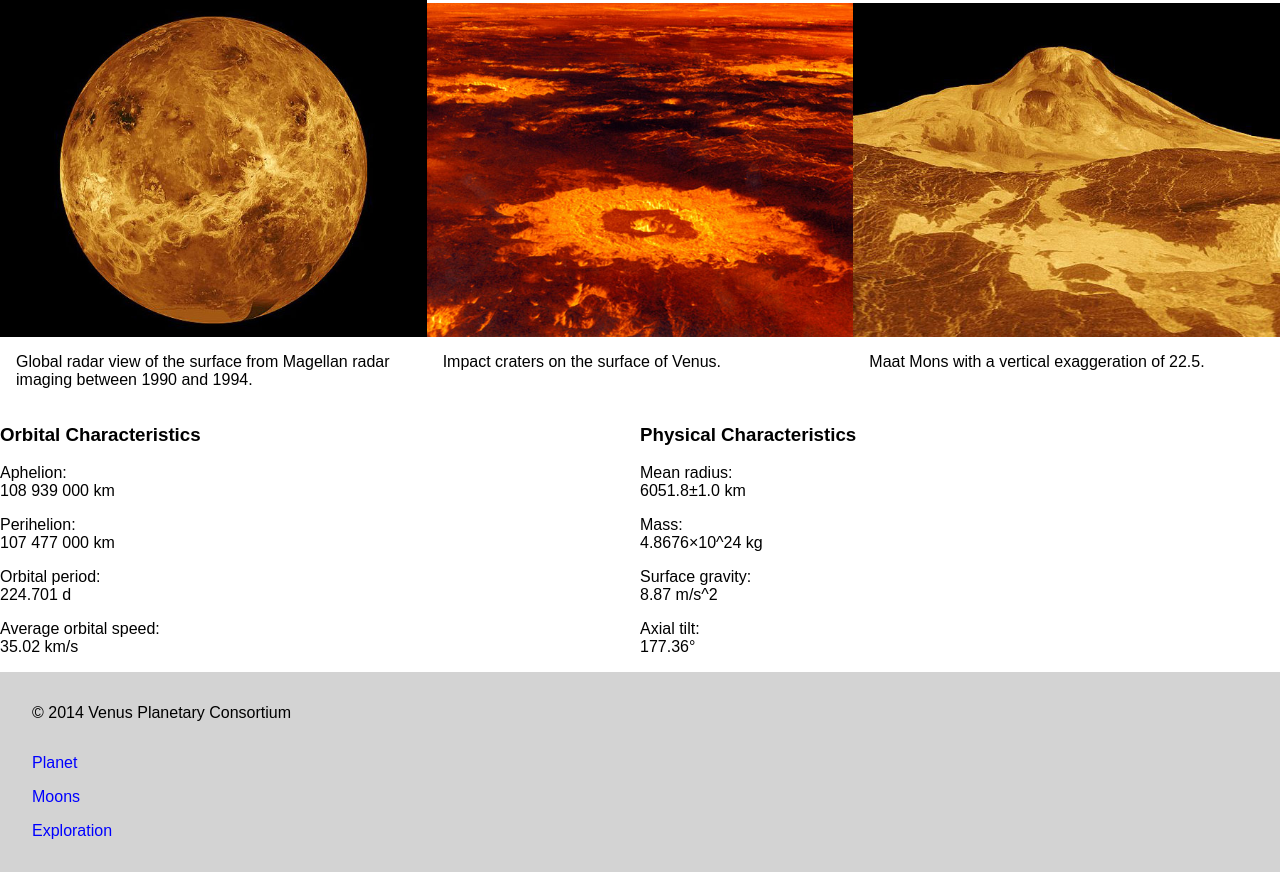
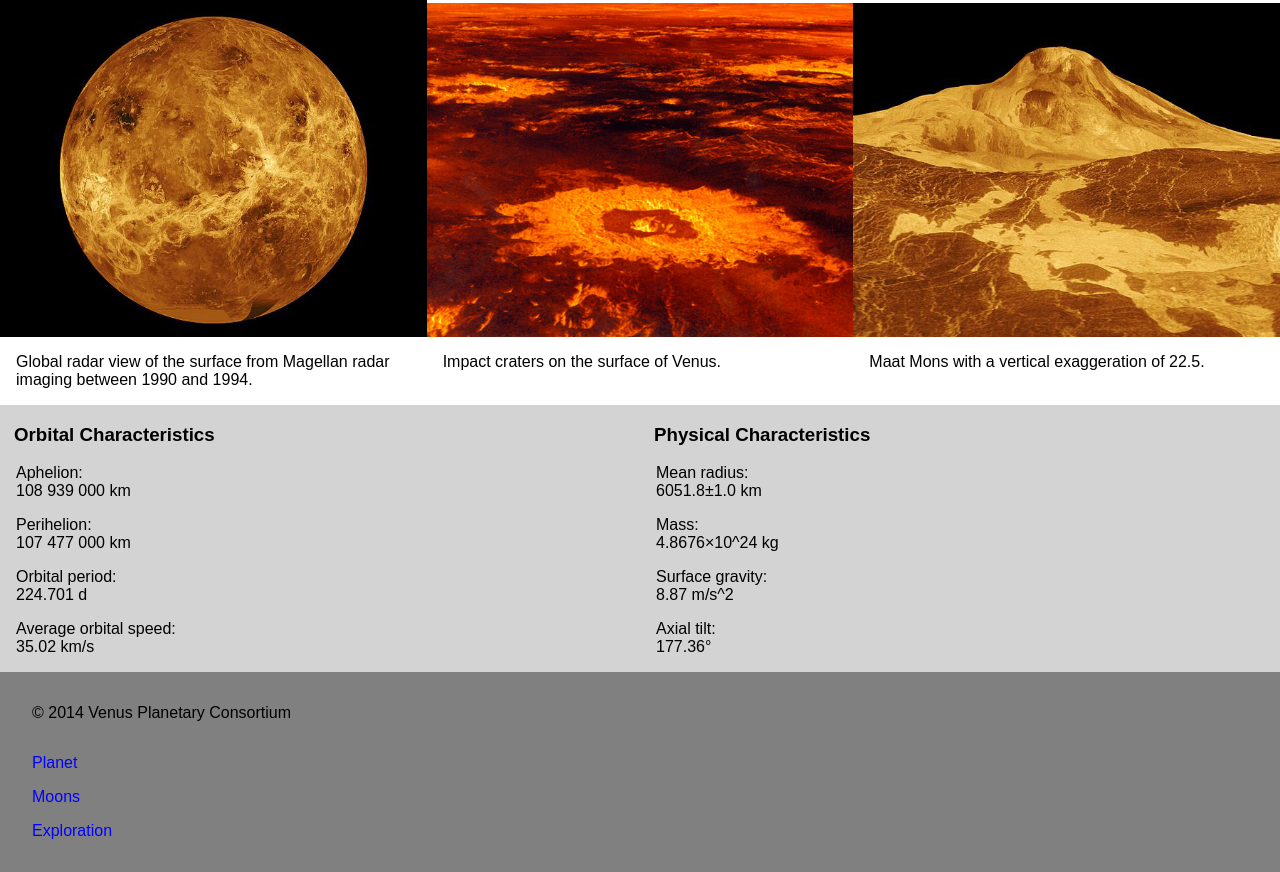
Before and after one commit to Chan0369/dsn1675-planet-website, a plain HTML site: page index.html in a window 1280 px wide. Shown: the part 608-1480 px from the top of the page. Drawn offline with Linux system fonts and the light colour scheme.

Commit message:
Added padding to h2 and added background colour to class .info and changed footer background colour

```diff
--- a/css/main.css
+++ b/css/main.css
@@ -73,7 +73,7 @@ p {
 }
 
 h2 {
-  padding-left: 1em;
+  padding-left: 0.75em;
 }
 
 .gutter {
@@ -82,8 +82,20 @@ h2 {
   padding-top: 2em;
 }
 
+.info {
+  background-color: lightgrey;
+}
+
+h3 {
+  padding-left: 0.75em;
+}
+
 dt {
   margin-top: 1em;
+}
+
+dl {
+  padding-left: 1em;
 }
 
 dd {
@@ -91,7 +103,7 @@ dd {
 }
 
 footer {
-  background-color: lightgrey;
+  background-color: grey;
   padding: 1em;
 }
 
--- a/index.html
+++ b/index.html
@@ -61,7 +61,7 @@
       </div>
     </div>
 
-    <div class="grid">
+    <div class="grid info">
       <div class="unit xs-1 s-1 m-1-2 l-1-2">
         <h3>Orbital Characteristics</h3>
 
```
